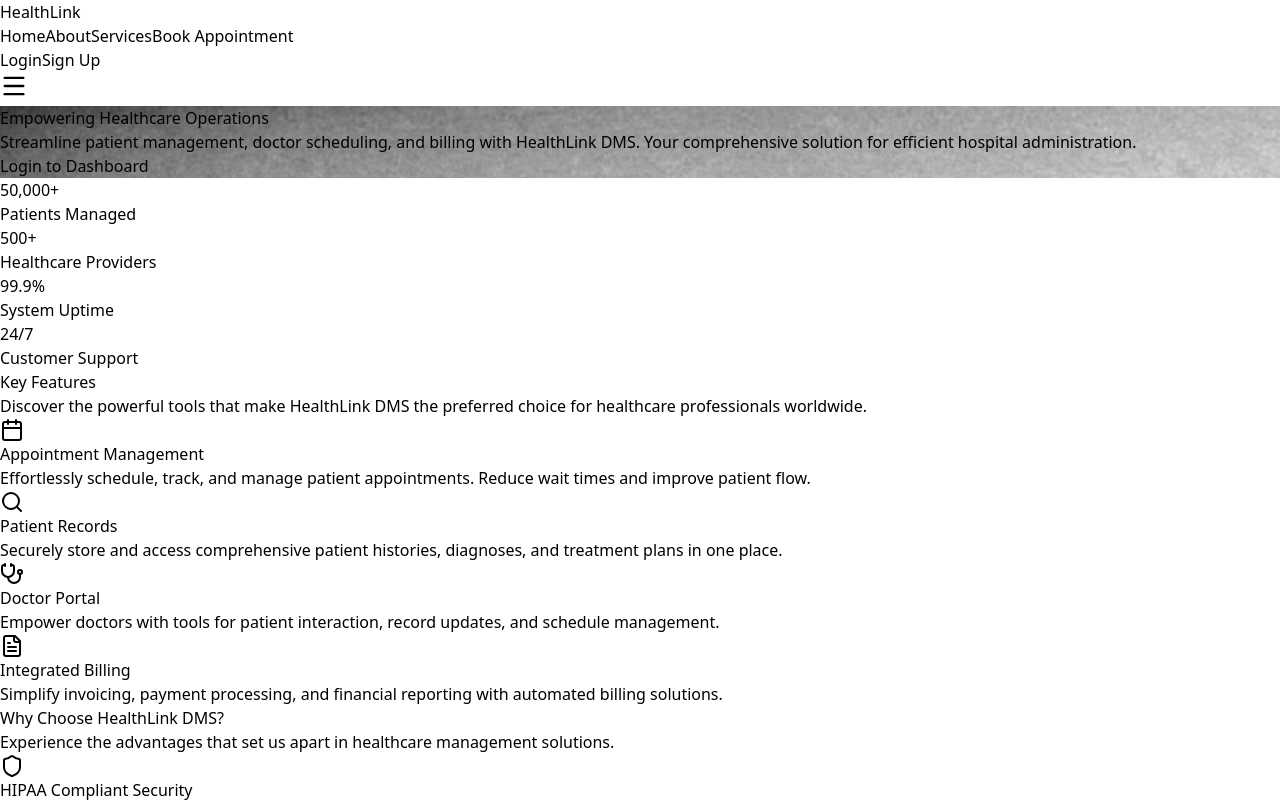
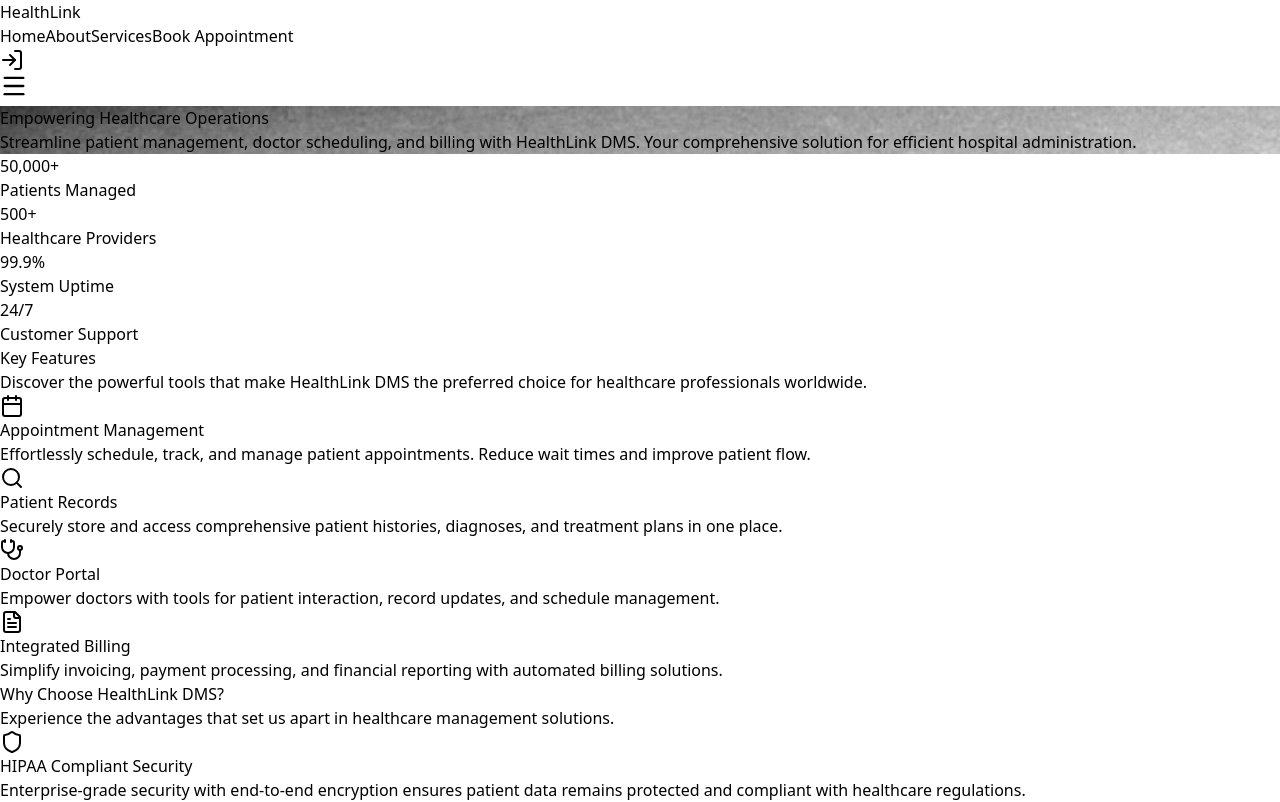
Before and after one commit to M-Raham/HealthLink, a React (Vite) app: page / in a window 1280 px wide. Shown: the top 802 px of the page. Built offline with nearby package versions, Linux system fonts and the light colour scheme.

Commit message:
moving to final phase

```diff
--- a/package.json
+++ b/package.json
@@ -10,6 +10,7 @@
     "preview": "vite preview"
   },
   "dependencies": {
+    "framer-motion": "^12.23.26",
     "lucide-react": "^0.543.0",
     "next-themes": "^0.4.6",
     "react": "^18.3.1",
--- a/src/components/Navbar.tsx
+++ b/src/components/Navbar.tsx
@@ -1,6 +1,6 @@
 import { useState } from "react";
 import { Link } from "react-router-dom";
-import { Menu, X } from "lucide-react"; // install: npm install lucide-react
+import { LogIn, Menu, X } from "lucide-react"; // install: npm install lucide-react
 
 const Navbar = () => {
   const [isOpen, setIsOpen] = useState(false);
@@ -48,13 +48,7 @@
               to="/login"
               className="px-4 py-2 text-gray-700 hover:text-blue-600 font-medium"
             >
-              Login
-            </Link>
-            <Link
-              to="/signup"
-              className="px-6 py-2 bg-blue-600 text-white rounded-md hover:bg-blue-700 font-medium"
-            >
-              Sign Up
+              <LogIn/>
             </Link>
           </div>
 
--- a/src/components/dashboard/Navbar.tsx
+++ b/src/components/dashboard/Navbar.tsx
@@ -1,4 +1,4 @@
-import { LogOut, Menu, User } from "lucide-react";
+import { LogOut, Menu } from "lucide-react";
 import { useAuth } from "../../contexts/AuthContext";
 
 interface NavbarProps {
@@ -6,7 +6,7 @@
 }
 
 const Navbar = ({ onMenuClick }: NavbarProps) => {
-  const { user, logout } = useAuth();
+  const { logout } = useAuth();
 
   const handleLogout = () => {
     logout();
@@ -20,13 +20,6 @@
 
         {/* User info and logout */}
         <div className="hidden lg:flex items-center space-x-4">
-          <div className="flex items-center space-x-2">
-            <User className="w-5 h-5 text-gray-600" />
-            <div className="text-sm">
-              <div className="font-medium text-gray-900">{user?.email}</div>
-              <div className="text-gray-500 capitalize">{user?.role}</div>
-            </div>
-          </div>
           <button
             onClick={handleLogout}
             className="flex items-center text-gray-600 hover:text-gray-900"
--- a/src/components/dashboard/Sidebar.tsx
+++ b/src/components/dashboard/Sidebar.tsx
@@ -7,6 +7,7 @@
   LogOut,
   Calendar,
   Stethoscope,
+  User,
 } from "lucide-react";
 import { NavLink } from "react-router-dom";
 import { useAuth } from "../../contexts/AuthContext";
@@ -17,7 +18,7 @@
 }
 
 const Sidebar = ({ isOpen, onClose }: SidebarProps) => {
-  const { logout, isAdmin, isDoctor } = useAuth();
+  const { user, logout, isAdmin, isDoctor } = useAuth();
 
   const handleLogout = () => {
     logout();
@@ -35,7 +36,11 @@
         ...commonItems,
         { icon: UserCheck, label: "Doctors", path: "/dashboard/doctors" },
         { icon: Users, label: "Patients", path: "/dashboard/patients" },
-        { icon: Calendar, label: "Appointments", path: "/dashboard/appointments" },
+        {
+          icon: Calendar,
+          label: "Appointments",
+          path: "/dashboard/appointments",
+        },
         { icon: FileText, label: "Reports", path: "/dashboard/reports" },
         { icon: CreditCard, label: "Billing", path: "/dashboard/billing" },
       ];
@@ -44,9 +49,17 @@
     if (isDoctor) {
       return [
         ...commonItems,
-        { icon: Calendar, label: "My Appointments", path: "/dashboard/appointments" },
+        {
+          icon: Calendar,
+          label: "My Appointments",
+          path: "/dashboard/appointments",
+        },
         { icon: Users, label: "My Patients", path: "/dashboard/patients" },
-        { icon: Stethoscope, label: "Availability", path: "/dashboard/availability" },
+        {
+          icon: Stethoscope,
+          label: "Availability",
+          path: "/dashboard/availability",
+        },
         { icon: FileText, label: "Reports", path: "/dashboard/reports" },
       ];
     }
@@ -68,7 +81,7 @@
 
       <aside
         className={`fixed lg:static top-0 left-0 h-full md:h-auto w-64 bg-white shadow-lg transform transition-transform duration-300 z-50
-        ${isOpen ? "translate-x-0" : "-translate-x-full"} lg:translate-x-0`}
+        ${isOpen ? "translate-x-0" : "-translate-x-full"} lg:translate-x-0 flex flex-col justify-between`}
       >
         <nav className="p-4 space-y-2">
           {sidebarItems.map((item, index) => (
@@ -98,6 +111,13 @@
             <span>Logout</span>
           </button>
         </nav>
+        <div className="flex items-center space-x-2 mb-4 ml-4">
+          <User className="w-5 h-5 text-gray-600" />
+          <div className="text-sm">
+            <div className="font-medium text-gray-900">{user?.email}</div>
+            <div className="text-gray-500 capitalize">{user?.role}</div>
+          </div>
+        </div>
       </aside>
     </>
   );
--- a/src/pages/landing/Home.tsx
+++ b/src/pages/landing/Home.tsx
@@ -75,7 +75,6 @@
 
   const handleJoinUs = () => navigate("/signup");
   const ourServices = () => navigate("/services");
-  const goLogin      = () => navigate("/login");
 
   return (
     <div className="min-h-screen bg-white">
@@ -98,12 +97,6 @@
               HealthLink DMS. Your comprehensive solution for efficient hospital
               administration.
             </p>
-            <button
-              onClick={() => goLogin()}
-              className="bg-blue-600 text-white px-8 py-3 rounded-md text-lg font-semibold hover:bg-blue-700 transition duration-200"
-            >
-              Login to Dashboard
-            </button>
           </div>
         </div>
 
```
Also changed, not shown: 1 other file (tests, documents, lock files or other folders).
